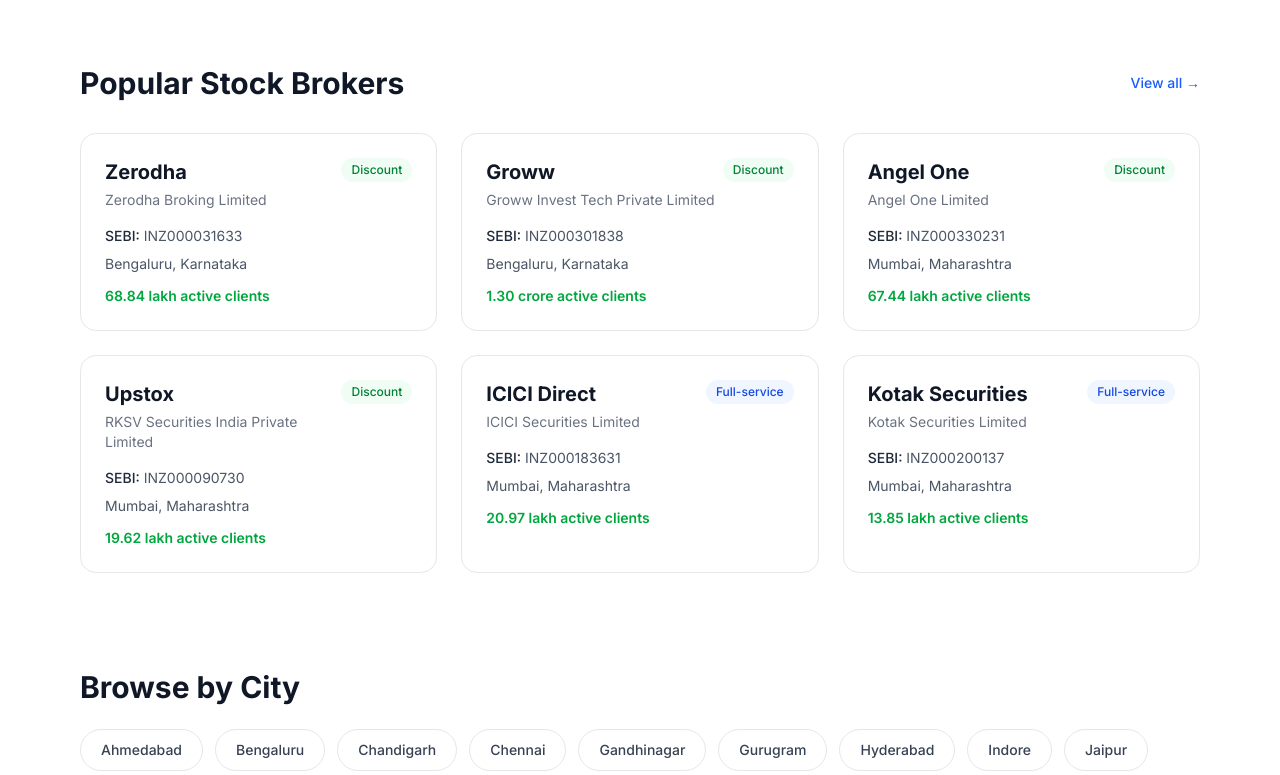
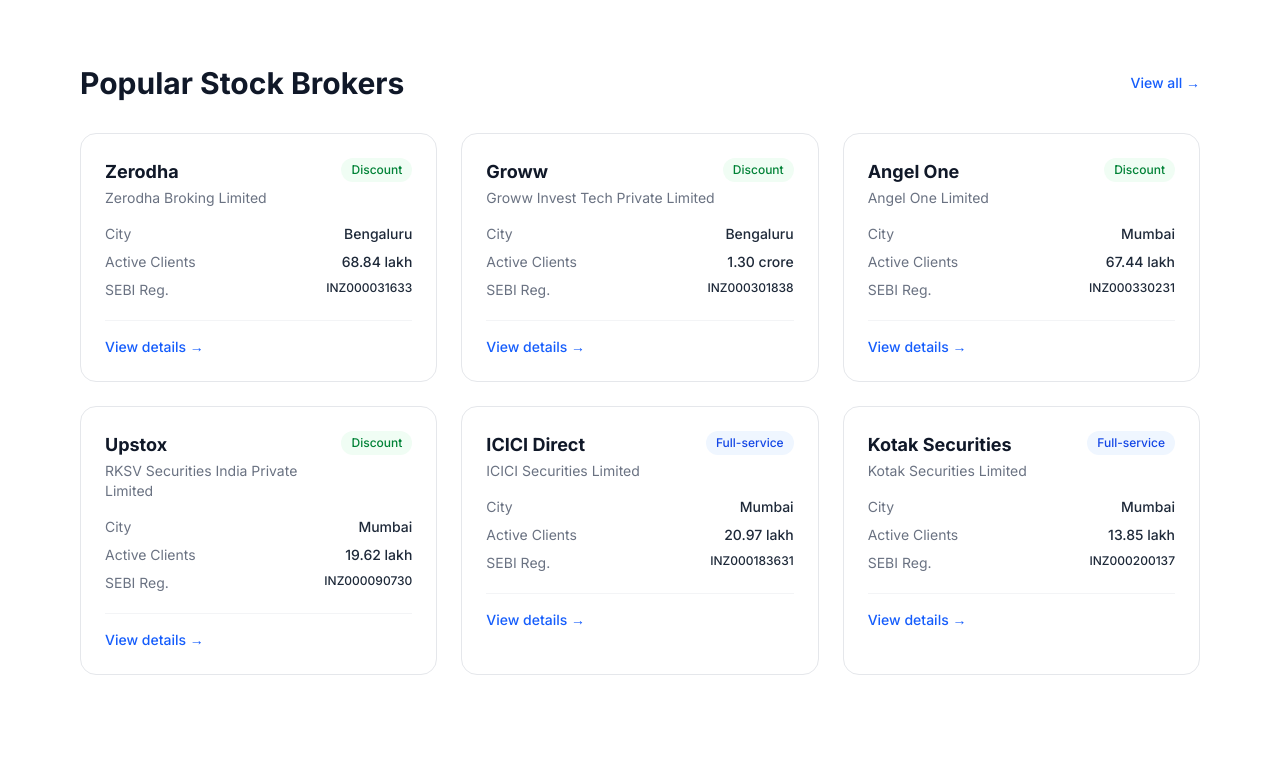
Before and after one commit to divynventures/niveshcheck, a Next.js app: page / in a window 1280 px wide. Shown: the part 840-1615 px from the top of the page. Built offline with nearby package versions, Linux system fonts and the light colour scheme.

Commit message:
Improve BrokerCard design

```diff
--- a/src/components/BrokerCard.tsx
+++ b/src/components/BrokerCard.tsx
@@ -5,12 +5,14 @@
   return (
     <Link
       href={`/brokers/${broker.slug}`}
-      className="block bg-white border border-gray-200 rounded-2xl p-6 hover:shadow-lg hover:border-blue-300 transition-all duration-200"
+      className="block bg-white border border-gray-200 rounded-2xl p-6 hover:border-blue-400 hover:shadow-lg transition group"
     >
-      <div className="flex justify-between items-start mb-4">
+      <div className="flex items-start justify-between mb-4">
         <div>
-          <h3 className="font-bold text-xl text-gray-900">{broker.tradeName}</h3>
-          <p className="text-sm text-gray-500 mt-1">{broker.name}</p>
+          <h3 className="text-lg font-bold text-gray-900 group-hover:text-blue-600 transition">
+            {broker.tradeName}
+          </h3>
+          <p className="text-sm text-gray-500 mt-0.5">{broker.name}</p>
         </div>
         <span
           className={`text-xs font-medium px-2.5 py-1 rounded-full ${
@@ -24,18 +26,26 @@
       </div>
 
       <div className="space-y-2 text-sm text-gray-600">
-        <p>
-          <span className="font-medium text-gray-800">SEBI:</span>{" "}
-          {broker.sebiRegNo}
-        </p>
-        <p>
-          {broker.city}, {broker.state}
-        </p>
+        <div className="flex justify-between">
+          <span className="text-gray-500">City</span>
+          <span className="font-medium text-gray-800">{broker.city}</span>
+        </div>
         {broker.activeClients && (
-          <p className="text-green-600 font-semibold pt-1">
-            {broker.activeClients} active clients
-          </p>
+          <div className="flex justify-between">
+            <span className="text-gray-500">Active Clients</span>
+            <span className="font-medium text-gray-800">{broker.activeClients}</span>
+          </div>
         )}
+        <div className="flex justify-between">
+          <span className="text-gray-500">SEBI Reg.</span>
+          <span className="font-medium text-gray-800 text-xs">{broker.sebiRegNo}</span>
+        </div>
+      </div>
+
+      <div className="mt-5 pt-4 border-t border-gray-100 flex items-center justify-between">
+        <span className="text-sm text-blue-600 font-medium group-hover:underline">
+          View details →
+        </span>
       </div>
     </Link>
   );
```
